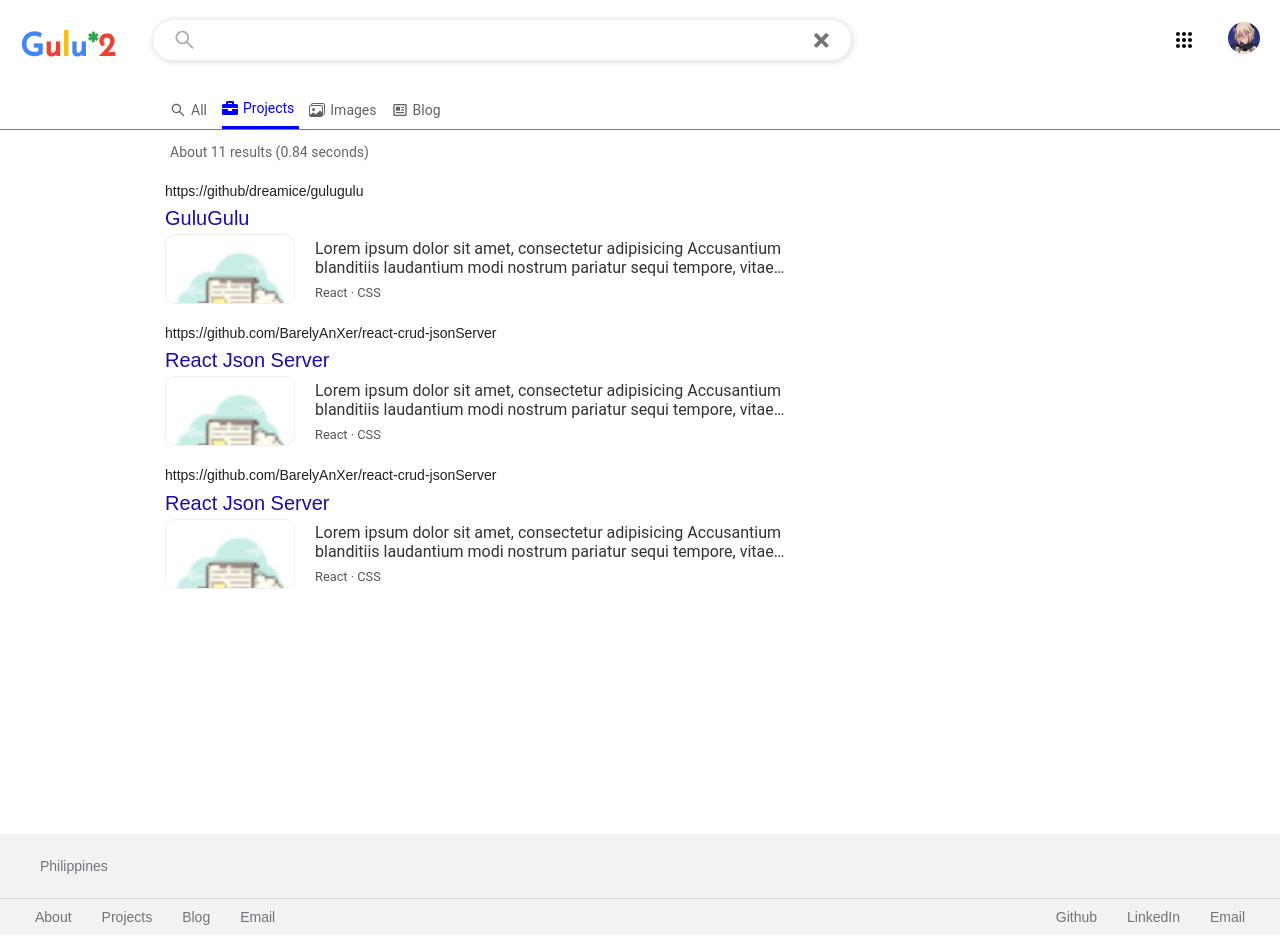
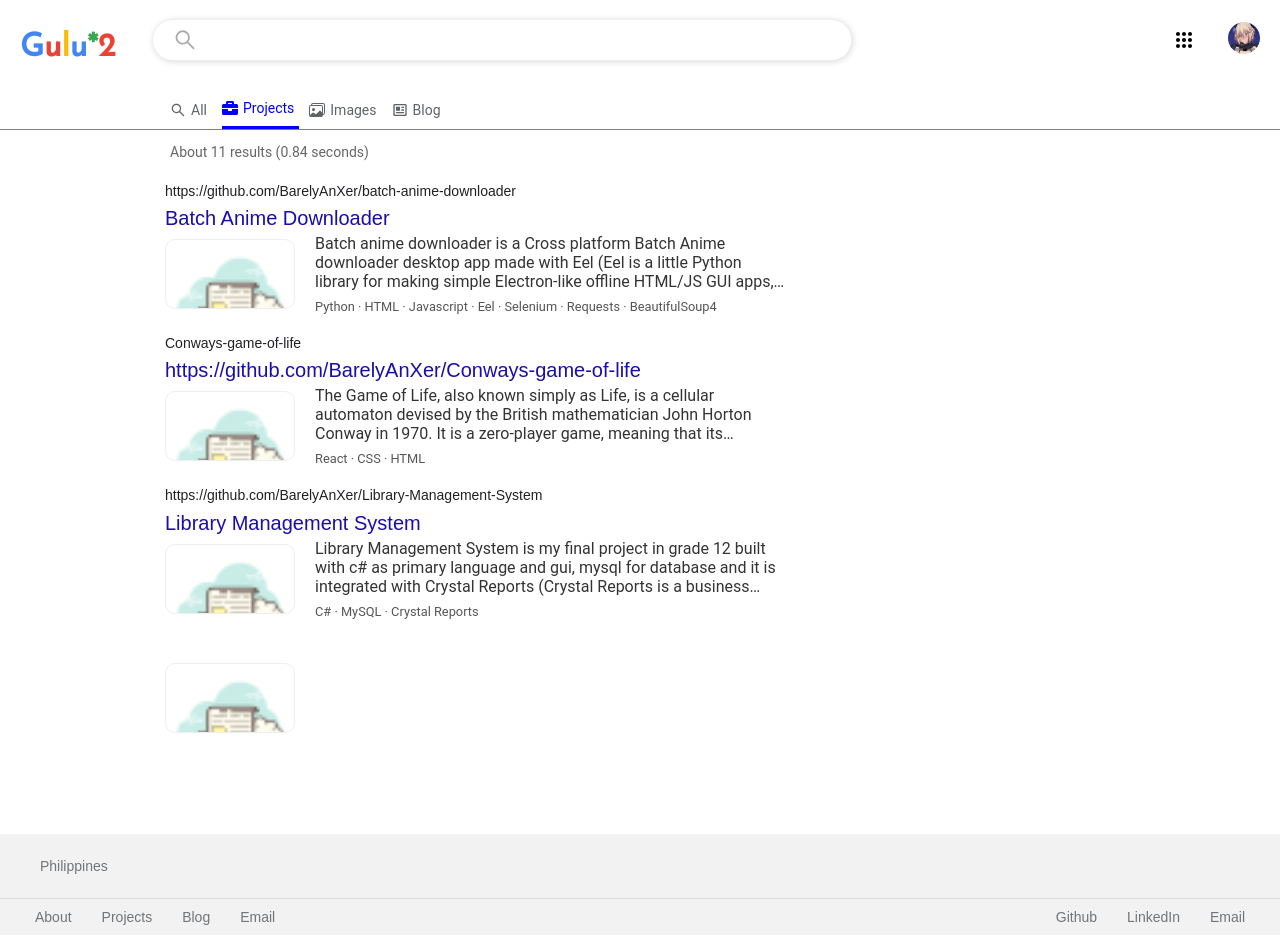
Before and after one commit to BarelyAnXer/gulgulu, a React (Create React App) app: page /projects in a window 1280 px wide. Built offline with nearby package versions, Linux system fonts and the light colour scheme.

Commit message:
updated projects.js

```diff
--- a/src/components/Footer/Footer.js
+++ b/src/components/Footer/Footer.js
@@ -14,7 +14,7 @@
                     <a href="#">About</a>
                     <a href="#">Projects</a>
                     <a href="#">Blog</a>
-                    <a href="#">Email</a>
+                    <a href="">Email</a>
                 </div>
                 <div className={styles.footerLinksSection}>
                     <a href="#">Github</a>
--- a/src/components/Menu/Menu.js
+++ b/src/components/Menu/Menu.js
@@ -5,10 +5,10 @@
 import {AiOutlineSearch} from 'react-icons/ai'
 import {FaBriefcase, FaTimes} from 'react-icons/fa'
 import {BsImages} from "react-icons/bs";
-import {BiNews} from "react-icons/bi"
+import {BiHistory, BiNews} from "react-icons/bi"
 
 import TextLogo from '../TextLogo'
-import {NavLink} from "react-router-dom";
+import {Link, NavLink} from "react-router-dom";
 import logo from "../../images/logo.jpg";
 import {HiUserAdd} from "react-icons/hi";
 import {useState} from "react";
@@ -16,9 +16,10 @@
 import {homeDropdownContent} from "../../data/homeDropdownContent";
 
 const Menu = () => {
-
+    const [searchValue, setSearchValue] = useState('')
     const [isBentoMenuClicked, setIsBentoMenuClicked] = useState(false)
     const [isProfileClicked, setIsProfileClicked] = useState(false)
+    const [isFocused, setIsFocused] = useState(false)
 
     const onBentoClick = () => {
         setIsBentoMenuClicked(prevState => !prevState)
@@ -29,6 +30,15 @@
         setIsProfileClicked(prevState => !prevState)
         setIsBentoMenuClicked(false)
     }
+
+    const onFocusSearchInput = () => {
+        setIsFocused(true)
+    }
+    const onBlurSearchInput = () => {
+        setTimeout(function () {
+            setIsFocused(false)
+        }, 100);
+    };
 
     const navLinks = [
         {
@@ -53,16 +63,36 @@
         },
     ]
 
+    const links = [
+        {
+            name: "All",
+            route: "/all",
+        },
+        {
+            name: "Projects",
+            route: "/projects",
+        },
+        {
+            name: "Images",
+            route: "/images",
+        },
+        {
+            name: "Blog",
+            route: "/blog",
+        }
+    ];
 
     return (
         <>
             <div className={styles.container}>
                 <TextLogo fontSize="2rem"/>
+
                 <div className={styles.search}>
                     <AiOutlineSearch className={styles.searchIcon}/>
                     <input className={styles.searchInput}
+                           onChange={(event) => setSearchValue(event.target.value)}
+                           value={searchValue}
                            type="text"/>
-                    <FaTimes className={styles.timesIcon}/>
                 </div>
 
 
--- a/src/components/Menu/Menu.module.css
+++ b/src/components/Menu/Menu.module.css
@@ -3,6 +3,7 @@
     flex-direction: column;
     margin-left: 20px;
     margin-right: 20px;
+    align-items: center;
 }
 
 .search {
@@ -10,8 +11,6 @@
     display: flex;
     color: #202124;
     width: 100%;
-    font-family: "Open Sans", sans-serif;
-    box-sizing: border-box;
     border: 1px solid #eee;
     border-radius: 30px;
     position: relative;
@@ -25,7 +24,7 @@
     height: 40px;
     box-sizing: inherit;
     display: block;
-    width: 98%;
+    width: 99%;
     margin: auto;
     background: #fff;
     border: none;
--- a/src/components/Search/Search.js
+++ b/src/components/Search/Search.js
@@ -13,26 +13,30 @@
     const onFocusSearchInput = () => {
         setIsFocused(true)
     }
-    const onBluRSearchInput = () => {
-        setIsFocused(false)
-    }
+    const onBlurSearchInput = () => {
+        // links will not work if no delay since nawawala kagad yung links
+        // bago mag redirect
+        setTimeout(function () {
+            setIsFocused(false)
+        }, 100);
+    };
 
     const links = [
         {
             name: "All",
-            link: "",
+            route: "/all",
         },
         {
             name: "Projects",
-            link: "",
+            route: "/projects",
         },
         {
             name: "Images",
-            link: "",
+            route: "/images",
         },
         {
             name: "Blog",
-            link: "",
+            route: "/blog",
         }
     ];
 
@@ -49,7 +53,7 @@
                            className={styles.searchInput}
                            onChange={(event) => setSearchValue(event.target.value)}
                            onFocus={onFocusSearchInput}
-                           onBlur={onBluRSearchInput}
+                           onBlur={onBlurSearchInput}
                            value={searchValue}/>
                     <FaTimes style={{
                         visibility: (searchValue === '') ? 'hidden' : 'visible',
@@ -68,7 +72,8 @@
                     {
                         links.map((item) => {
                             return (<>
-                                <Link to={"/all"}
+                                <Link to={item.route}
+                                      onFocus={onFocusSearchInput}
                                       className={styles.searchOptionContainer}>
                                     <BiHistory/>
                                     <p className={styles.searchOptionName}>{item.name}</p>
--- a/src/components/Search/Search.module.css
+++ b/src/components/Search/Search.module.css
@@ -40,11 +40,8 @@
     font-family: "Open Sans", sans-serif;
     font-size: 16px;
     text-align: left;
-    cursor: default;
     color: #784ca4;
     text-decoration: none;
-    z-index: 999;
-
 }
 
 .searchOptionContainer:hover {
--- a/src/data/projects.js
+++ b/src/data/projects.js
@@ -5,24 +5,41 @@
 
 export const projects = [
     {
-        link: "https://github/dreamice/gulugulu",
-        title: "GuluGulu",
+        link: "https://github.com/BarelyAnXer/batch-anime-downloader",
+        title: "Batch Anime Downloader",
         img: one,
-        technologyStack: "React · CSS",
-        content: "Lorem ipsum dolor sit amet, consectetur adipisicing Accusantium blanditiis laudantium modi nostrum pariatur sequi tempore, vitae voluptates?Accusantium assumenda labore neque nisi obcaecati odio perspiciatis quo quos sunt"
+        technologyStack: "Python · HTML · Javascript · Eel · Selenium · Requests · BeautifulSoup4 ",
+        content: "Batch anime downloader is a Cross platform Batch Anime downloader desktop app made with " +
+            "Eel (Eel is a little Python library for making simple Electron-like offline HTML/JS GUI apps, " +
+            "with full access to Python capabilities and libraries.). I made this software since i was done " +
+            "trying to download anime one by one. I learned a lot building this project" +
+            "but most importantly i learned web scraping while building this project"
     }, {
-        link: "https://github.com/BarelyAnXer/react-crud-jsonServer",
-        title: "React Json Server",
+        link: "Conways-game-of-life",
+        title: "https://github.com/BarelyAnXer/Conways-game-of-life",
         img: two,
-        technologyStack: "React · CSS",
-        content: "Lorem ipsum dolor sit amet, consectetur adipisicing Accusantium blanditiis laudantium modi nostrum pariatur sequi tempore, vitae voluptates?Accusantium assumenda labore neque nisi obcaecati odio perspiciatis quo quos sunt"
+        technologyStack: "React · CSS · HTML",
+        content: "The Game of Life, also known simply as Life, is a cellular automaton devised by" +
+            " the British mathematician John Horton Conway in 1970. " +
+            "It is a zero-player game, meaning that its evolution is determined by its initial state," +
+            " requiring no further input. While building this project I learned more about react especially how states works"
     }, {
-        link: "https://github.com/BarelyAnXer/react-crud-jsonServer",
-        title: "React Json Server",
+        link: "https://github.com/BarelyAnXer/Library-Management-System",
+        title: "Library Management System",
         img: three,
-        technologyStack: "React · CSS",
-        content: "Lorem ipsum dolor sit amet, consectetur adipisicing Accusantium blanditiis laudantium modi nostrum pariatur sequi tempore, vitae voluptates?Accusantium assumenda labore neque nisi obcaecati odio perspiciatis quo quos sunt"
+        technologyStack: "C# · MySQL · Crystal Reports",
+        content: "Library Management System is my final project in grade 12 built with c# as primary " +
+            "language and gui, mysql for database and " +
+            "it is integrated with Crystal Reports (Crystal Reports is a business intelligence " +
+            "application marketed to small- and medium-sized businesses by SAP)"
+    }, {
+        link: "",
+        title: "",
+        img: three,
+        technologyStack: "",
+        content: ""
     }
+
 ]
 
 // link value is either link for the website if deployed or github link for code
--- a/src/pages/Projects.module.css
+++ b/src/pages/Projects.module.css
@@ -87,7 +87,7 @@
     font-size: 1rem;
     white-space: normal;
     display: -webkit-box;
-    -webkit-line-clamp: 2;
+    -webkit-line-clamp: 3;
     -webkit-box-orient: vertical;
     color: #333;
     padding: 0;
```
